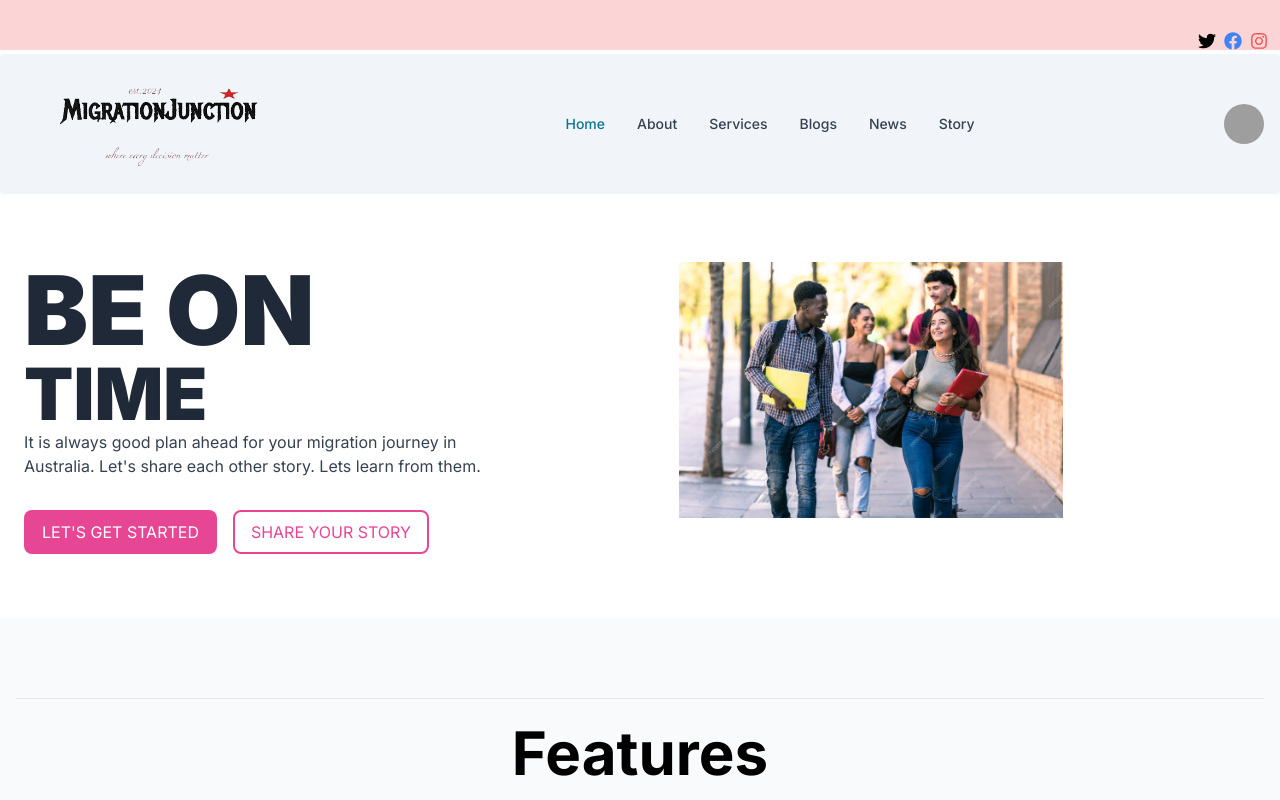
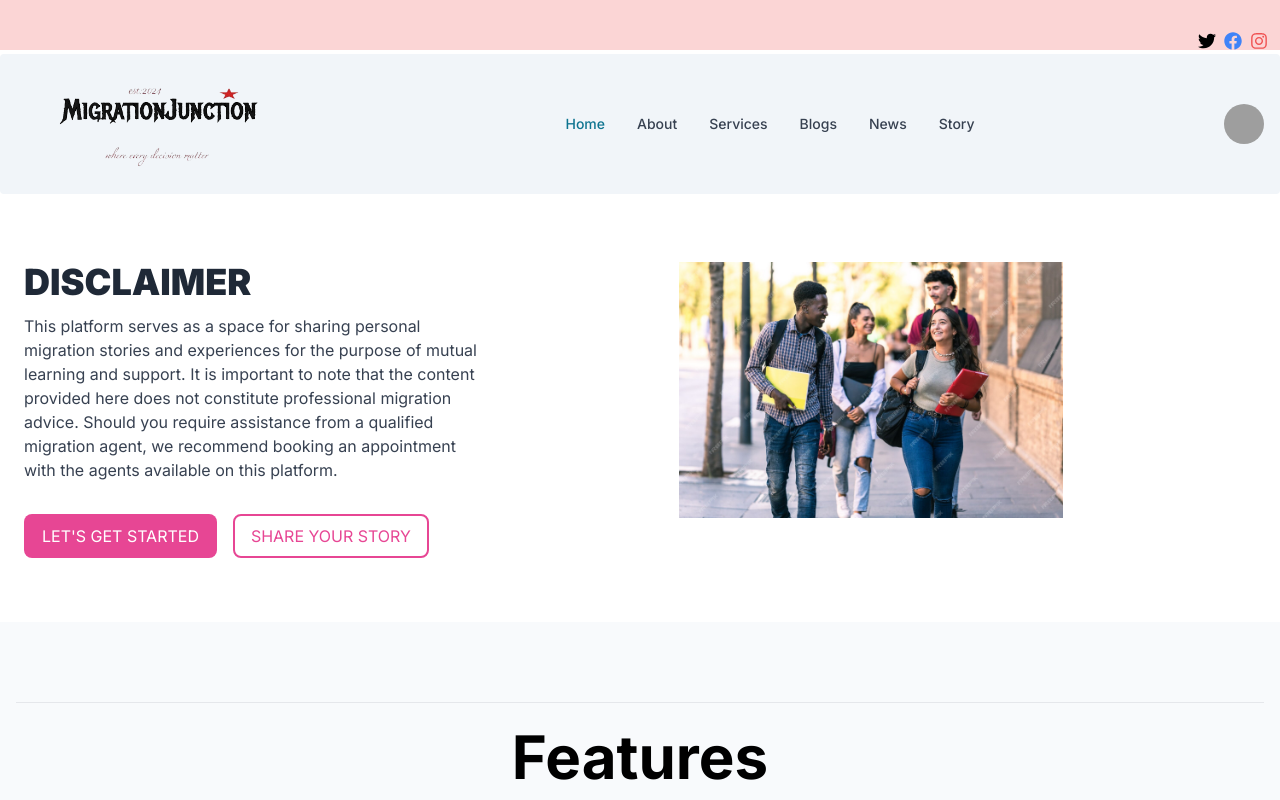
Before and after one commit to kiransamjhana/immi-tracker, a Next.js app: page / in a window 1280 px wide. Shown: the top 800 px of the page. Built offline with nearby package versions, Linux system fonts and the light colour scheme; grey boxes are pictures that could not be loaded.

Commit message:
descriliaemer section addeed

```diff
--- a/app/components/HeroSection.tsx
+++ b/app/components/HeroSection.tsx
@@ -9,13 +9,17 @@ const HeroSection = () => {
         <div className="bg-green dark:bg-gray-800 flex relative z-20 items-center overflow-hidden">
           <div className="container mx-auto px-6 flex relative py-16">
             <div className="sm:w-2/3 lg:w-2/5 flex flex-col relative z-26">
-              <h1 className="font-bebas-neue uppercase text-6xl sm:text-8xl font-black flex flex-col leading-none dark:text-white text-gray-800">
-                Be on
-                <span className="text-5xl sm:text-7xl">Time</span>
+              <h1 className="font-bebas-neue uppercase text-2xl sm:text-4xl font-black flex flex-col leading-none dark:text-white text-gray-800 mb-3">
+                Disclaimer
               </h1>
               <p className="text-sm sm:text-base text-gray-700 dark:text-white">
-                It is always good plan ahead for your migration journey in
-                Australia. Let's share each other story. Lets learn from them.
+                This platform serves as a space for sharing personal migration
+                stories and experiences for the purpose of mutual learning and
+                support. It is important to note that the content provided here
+                does not constitute professional migration advice. Should you
+                require assistance from a qualified migration agent, we
+                recommend booking an appointment with the agents available on
+                this platform.
               </p>
               <div className="flex mt-8">
                 <a
--- a/app/components/Nav.tsx
+++ b/app/components/Nav.tsx
@@ -14,7 +14,7 @@ import Image from "next/image";
 
 const Nav = () => {
   return (
-    <div className="mt-1 mb-1">
+    <div className="mt-1 mb-1 ">
       <Navbar fluid rounded className="bg-slate-100">
         <NavbarBrand href="#">
           <div className="logo ">
```
